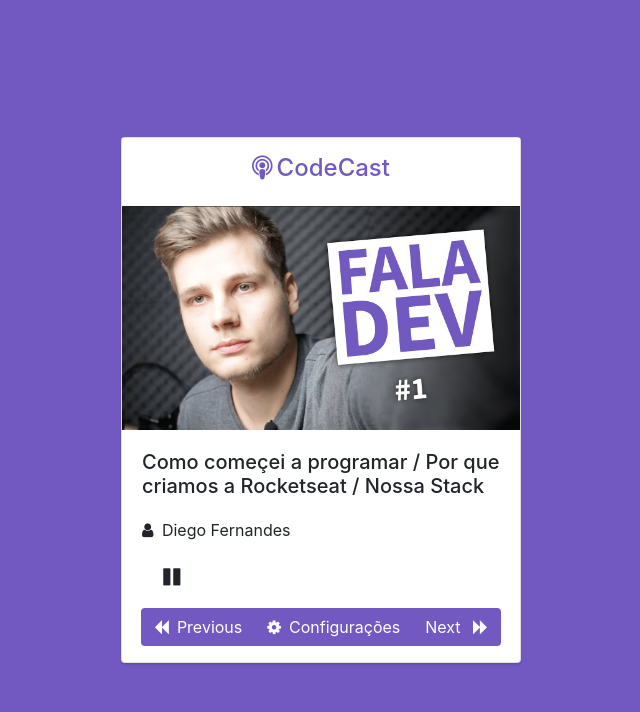
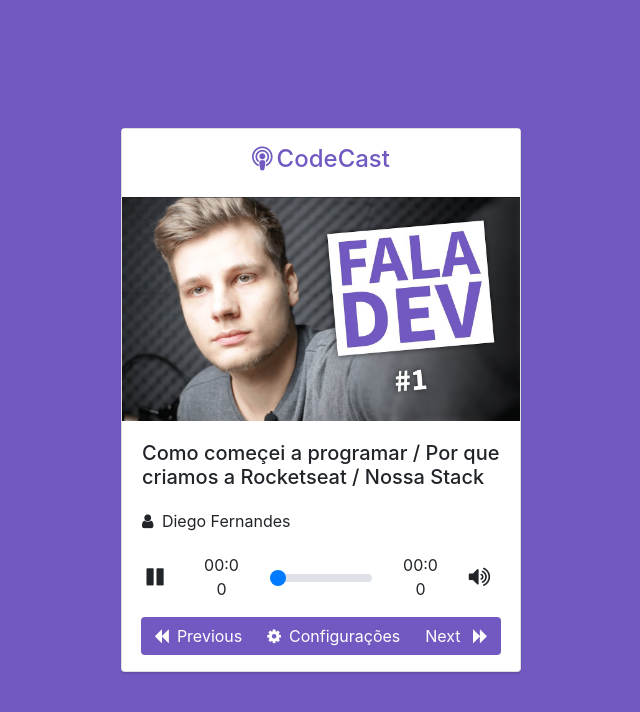
Before and after one commit to JoaoCFN/Player_CodeCast, a plain HTML site: page index.html in a window 1280 px wide. Both pictures are taken after a click on the link 490 px from the left and 577 px from the top of the page. Shown: the whole page, without its empty margins (319-959 px from the left). Drawn offline with nearby package versions, Linux system fonts and the light colour scheme.

Commit message:
Play, pause e volume funcionando

```diff
--- a/index.html
+++ b/index.html
@@ -29,18 +29,31 @@
 
               <audio class="audio mb-1">
               </audio>
-
               <div class="col-sm-12">
               <div class="row">
-
-                  <div class="col-sm-3 start_controls" align="center">
+                <div class="col-sm-2 start_controls align-self-center" align="center">
                   <a id="play"><i class="fa fa-play"></i></a>
                   <a id="pause"><i class="fa fa-pause"></i></a>
                 </div>
 
-                  <div class="col-sm-6"></div>
+                <div class="col-sm-8 middle_controls align-self-center" align="center">
+                  <div class="row">
+                    <div class="col-sm-3 align-self-center">
+                      <div id="tempo_atual">00:00</div>
+                    </div>
+                    <div class="col-sm-6 align-self-center pt-2">
+                      <input type="range" class="custom-range" id="barra_prog" min = "0" max="0" step="1" value="0">
+                    </div>
+                    <div class="col-sm-3 align-self-center" align="center">
+                      <div id="tempo_total">00:00</div>
+                    </div>
+                  </div>
+                </div>
 
-                  <div class="col-sm-3"></div>
+                <div class="col-sm-2 end_controls align-self-center">
+                  <a id="volume_up"><i class="fa fa-volume-up"></i></a>
+                  <a id="volume_off"><i class="fa fa-volume-off"></i></a>
+                </div>
 
               </div>
             </div>
--- a/js/script.js
+++ b/js/script.js
@@ -9,29 +9,13 @@ function player(){
     const anterior = document.getElementById("ant");
     const play = document.querySelector("#play");
     const pause = document.querySelector("#pause");
-    const start_controls = document.querySelector("start_controls");
+    const volume_up = document.querySelector("#volume_up");
+    const volume_off = document.querySelector("#volume_off");
+    const barra_prog = document.querySelector("#barra_prog");
     // posição dos audios
     let i = 0;
 
     let limite_audios = data.length - 1;
-
-    function play_audio(){
-        play.addEventListener("click", () => {
-             audio.play();
-             play.style.display = "none";
-             pause.style.display = "inline-block";
-        })
-    }
-    play_audio();
-
-    function pause_audio(){
-        pause.addEventListener("click", () => {
-            audio.pause();
-            play.style.display = "inline-block";
-            pause.style.display = "none";
-        })
-    }
-    pause_audio();
 
     // atualiza o player após um audio ser finalizado
     function atualiza_player(){
@@ -46,10 +30,41 @@ function player(){
         // volta o play ao estado inicial
         play.style.display = "inline-block";
         pause.style.display = "none";
+        volume_up.style.display = "inline-block";
+        volume_off.style.display = "none";
     }
 
+    atualiza_player();
 
-    atualiza_player()
+
+    play.addEventListener("click", () => {
+        audio.play();
+        play.style.display = "none";
+        pause.style.display = "inline-block";
+    })
+
+    pause.addEventListener("click", () => {
+        audio.pause();
+        play.style.display = "inline-block";
+        pause.style.display = "none";
+    })
+
+    volume_up.addEventListener("click", () => {
+        // sempre inverte o estado
+        audio.muted = !audio.muted;
+        volume_up.style.display = "none";
+        volume_off.style.display = "inline-block";
+    })
+
+    volume_off.addEventListener("click", () => {
+        // sempre inverte o estado
+        audio.muted = !audio.muted;
+        volume_up.style.display = "inline-block";
+        volume_off.style.display = "none";
+    })
+
+
+
 
     // quando o audio for finalizado ele passa para o próximo
     audio.addEventListener("ended", () => {
--- a/sass/style.scss
+++ b/sass/style.scss
@@ -49,10 +49,25 @@ a{
 
         .start_controls{
             font-size: 20px;
+
             #play{
                 display: inline-block;
             }
             #pause{
+                display: none;
+            }
+        }
+        .midlle_controls{
+            .custom-range{
+                color: $padrao !important;
+            }
+        }
+        .end_controls{
+            font-size: 23px;
+            #volume_up{
+                display: inline-block;
+            }
+            #volume_off{
                 display: none;
             }
         }
```
Also changed, not shown: estilo.css. Lines whose indentation alone changed are shown as unchanged.
